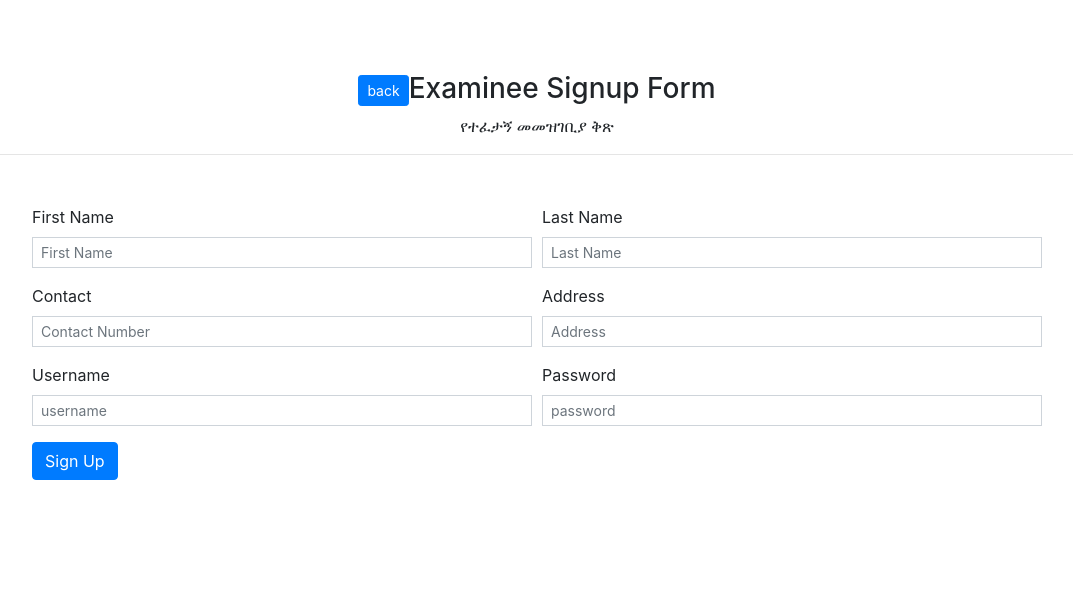
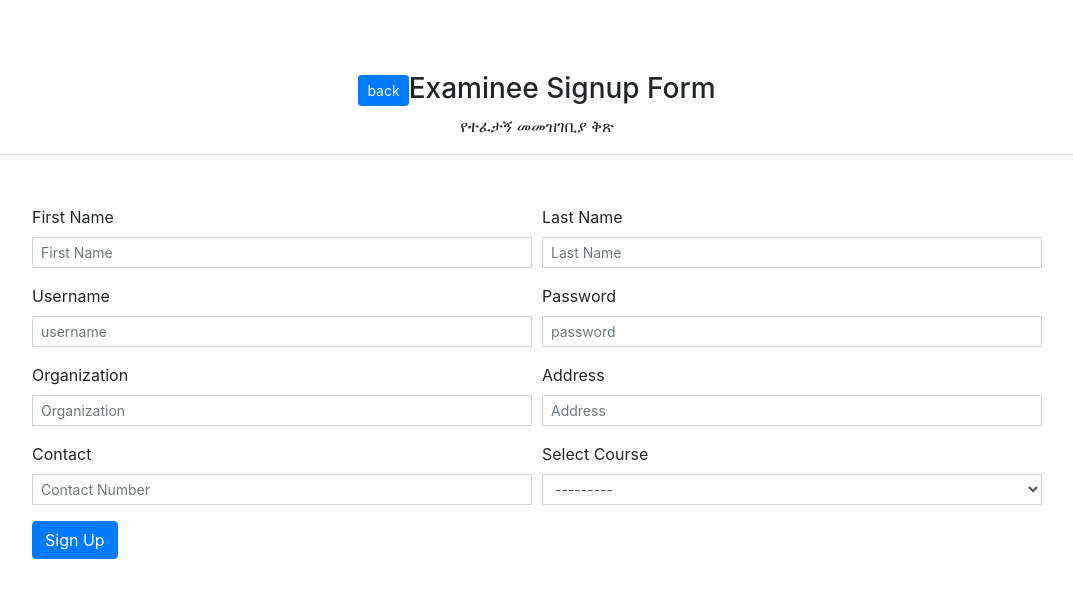
Before and after one commit to Solomonaz/onlinexamination, a Django app: page /student/studentsignup in a window 1280 px wide. Shown: the top 598 px of the page, without its empty margins (103-1176 px from the left). Run offline with Django 3.2, Linux system fonts and the light colour scheme; data comes from the database, SQL or seed files in the repository; both versions use the stored data as it was after the commit; some libraries are stand-ins or nearby versions.

Commit message:
adding course and org fields

```diff
--- a/student/forms.py
+++ b/student/forms.py
@@ -3,12 +3,16 @@
 from . import models
 from exam import models as QMODEL
 
+from django import forms
+from django.contrib.auth.models import User
+from . import models
+
 class StudentUserForm(forms.ModelForm):
     class Meta:
-        model=User
-        fields=['first_name','last_name','username','password']
+        model = User
+        fields = ['first_name', 'last_name', 'username', 'password']
         widgets = {
-        'password': forms.PasswordInput()
+            'password': forms.PasswordInput(),
         }
         error_messages = {
             'username': {
@@ -22,5 +26,8 @@
 
 class StudentForm(forms.ModelForm):
     class Meta:
-        model=models.Student
-        fields=['address','mobile']
+        model = models.Student
+        fields = ['address', 'mobile', 'course','organization']
+        widgets = {
+            'course': forms.Select(attrs={'class': 'form-control'}),
+        }
--- a/student/models.py
+++ b/student/models.py
@@ -1,11 +1,22 @@
 from django.db import models
 from django.contrib.auth.models import User
+from django.apps import apps
 
 
 class Student(models.Model):
     user=models.OneToOneField(User,on_delete=models.CASCADE)
     address = models.CharField(max_length=40)
     mobile = models.CharField(max_length=20,null=False)
+    organization = models.CharField(max_length=200, null=False)
+
+    def get_course_model():
+        return apps.get_model('exam', 'Course')
+
+    course = models.ForeignKey(
+        'exam.Course',
+        on_delete=models.SET_NULL,
+        null=True
+    )
 
     @property
     def get_name(self):
--- a/student/views.py
+++ b/student/views.py
@@ -20,7 +20,10 @@
 def student_signup_view(request):
     userForm=forms.StudentUserForm()
     studentForm=forms.StudentForm()
-    mydict={'userForm':userForm,'studentForm':studentForm}
+    mydict={
+        'userForm':userForm,
+        'studentForm':studentForm,
+        }
     if request.method=='POST':
         userForm=forms.StudentUserForm(request.POST)
         studentForm=forms.StudentForm(request.POST,request.FILES)
--- a/templates/student/studentsignup.html
+++ b/templates/student/studentsignup.html
@@ -48,17 +48,6 @@
 
       <div class="form-row">
         <div class="form-group col-md-6">
-          <label for="mobile">Contact</label>
-          {% render_field studentForm.mobile|attr:'required:true'  class="form-control form-control-sm rounded-0" placeholder="Contact Number" %}
-        </div>
-        <div class="form-group col-md-6">
-          <label for="address">Address</label>
-          {% render_field studentForm.address|attr:'required:true'  class="form-control form-control-sm rounded-0" placeholder="Address" %}
-        </div>
-      </div>
-
-      <div class="form-row">
-        <div class="form-group col-md-6">
           <label for="username">Username</label>
           {% render_field userForm.username|attr:'required:true'  class="form-control form-control-sm rounded-0" placeholder="username" %}
         </div>
@@ -69,10 +58,31 @@
       </div>
 
       <div class="form-row">
+        <div class="form-group col-md-6">
+          <label for="inputPassword4">Organization</label>
+          {% render_field studentForm.organization|attr:'required:true'  class="form-control form-control-sm rounded-0" placeholder="Organization" %}
+        </div>
+        <div class="form-group col-md-6">
+          <label for="address">Address</label>
+          {% render_field studentForm.address|attr:'required:true'  class="form-control form-control-sm rounded-0" placeholder="Address" %}
+        </div>
+      </div>
+      <div class="form-row">
+
+        <div class="form-group col-md-6">
+          <label for="mobile">Contact</label>
+          {% render_field studentForm.mobile|attr:'required:true'  class="form-control form-control-sm rounded-0" placeholder="Contact Number" %}
+        </div>
+        <div class="form-group col-md-6">
+          <label for="course">Select Course</label>
+          {% render_field studentForm.course class="form-control form-control-sm rounded-0" %}
+        </div>
+      </div>
+
+      <div class="form-row">
         <div class="form-group col-md-12">
           <button type="submit" class="btn btn-primary">Sign Up</button>
         </div>
-
       </div>
     </form>
 </div>
```
Also changed, not shown: db.sqlite3, student/migrations/0007_student_course.py (added), student/migrations/0008_student_organization.py (added).
